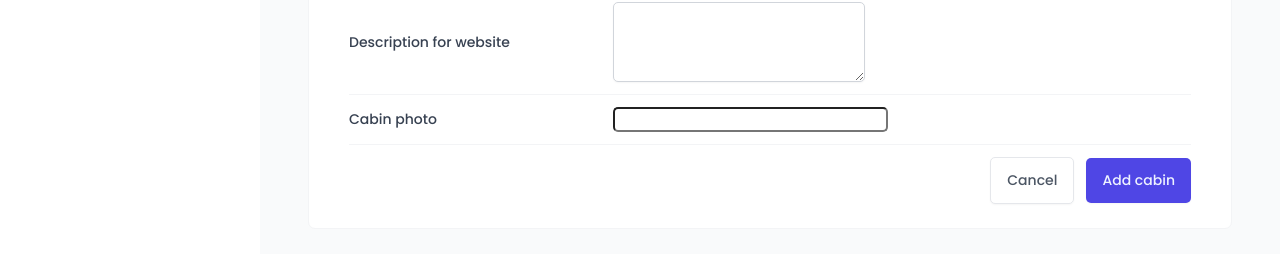
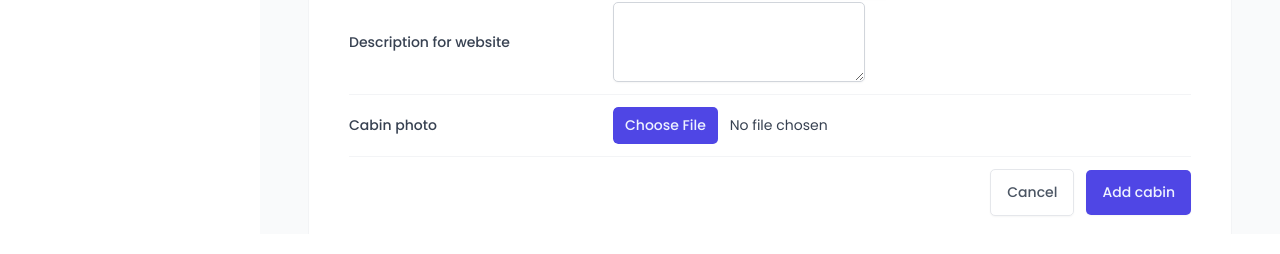
Before and after one commit to Rowlandoka/raynoid-oasis, a React (Vite) app: page /cabins in a window 1280 px wide. Both pictures are taken after a click on the button "Add New Cabin". Shown: the part 566-820 px from the top of the page. Built offline with nearby package versions, Linux system fonts and the light colour scheme; no server answers; the database is empty; a web font is replaced by a local one.

Commit message:
added image upload feature

```diff
--- a/src/features/cabins/CreateCabinForm.jsx
+++ b/src/features/cabins/CreateCabinForm.jsx
@@ -1,5 +1,3 @@
-import styled from 'styled-components';
-
 import Input from '../../ui/Input';
 import Form from '../../ui/Form';
 import Button from '../../ui/Button';
@@ -10,8 +8,10 @@
 import toast from 'react-hot-toast';
 import { useQueryClient } from '@tanstack/react-query';
 import { createCabin } from '../../services/apiCabins';
+import styled from 'styled-components';
+import FormRow from '../../ui/FormRow';
 
-const FormRow = styled.div`
+const FormRow2 = styled.div`
 	display: grid;
 	align-items: center;
 	grid-template-columns: 24rem 1fr 1.2fr;
@@ -48,7 +48,9 @@
 `;
 
 function CreateCabinForm() {
-	const { register, handleSubmit, reset } = useForm();
+	const { register, handleSubmit, reset, getValues, formState } = useForm();
+	const { errors } = formState;
+
 	const queryClient = useQueryClient();
 	const { mutate, isLoading: isCreating } = useMutation({
 		mutationFn: createCabin,
@@ -61,49 +63,94 @@
 	});
 
 	function onSubmit(data) {
-		mutate(data);
+		mutate({ ...data, image: data.image[0] });
+	}
+
+	function onError(errors) {
+		// console.log(errors);
 	}
 
 	return (
-		<Form onSubmit={handleSubmit(onSubmit)}>
-			<FormRow>
-				<Label htmlFor='name'>Cabin name</Label>
-				<Input type='text' id='name' {...register('name')} />
+		<Form onSubmit={handleSubmit(onSubmit, onError)}>
+			<FormRow label='Cabin name' error={errors?.name?.message}>
+				<Input
+					type='text'
+					id='name'
+					disabled={isCreating}
+					{...register('name', {
+						required: 'This field is required',
+					})}
+				/>
 			</FormRow>
 
-			<FormRow>
-				<Label htmlFor='maxCapacity'>Maximum capacity</Label>
-				<Input type='number' id='maxCapacity' {...register('maxCapacity')} />
+			<FormRow label='Maximum capacity' error={errors?.maxCapacity?.message}>
+				<Input
+					type='number'
+					id='maxCapacity'
+					disabled={isCreating}
+					{...register('maxCapacity', {
+						required: 'This field is required',
+						min: {
+							value: 1,
+							message: 'Capacity should be at least 1',
+						},
+					})}
+				/>
 			</FormRow>
 
-			<FormRow>
-				<Label htmlFor='regularPrice'>Regular price</Label>
-				<Input type='number' id='regularPrice' {...register('regularPrice')} />
+			<FormRow label='Regular price' error={errors?.regularPrice?.message}>
+				<Input
+					type='number'
+					id='regularPrice'
+					disabled={isCreating}
+					{...register('regularPrice', {
+						required: 'This field is required',
+						min: {
+							value: 1,
+							message: 'Price should be at least 1',
+						},
+					})}
+				/>
 			</FormRow>
 
-			<FormRow>
-				<Label htmlFor='discount'>Discount</Label>
+			<FormRow label='Discount' error={errors?.discount?.message}>
 				<Input
 					type='number'
 					id='discount'
+					disabled={isCreating}
 					defaultValue={0}
-					{...register('discount')}
+					{...register('discount', {
+						required: 'This field is required',
+						validate: (value) =>
+							value <= getValues().regularPrice ||
+							'Discount should be  less than regaular price.',
+					})}
 				/>
 			</FormRow>
 
-			<FormRow>
-				<Label htmlFor='description'>Description for website</Label>
+			<FormRow
+				label='Description for website'
+				error={errors?.description?.message}
+			>
 				<Textarea
 					type='number'
 					id='description'
+					disabled={isCreating}
 					defaultValue=''
-					{...register('description')}
+					{...register('description', {
+						required: 'This field is required',
+					})}
 				/>
 			</FormRow>
 
-			<FormRow>
-				<Label htmlFor='image'>Cabin photo</Label>
-				<FileInput id='image' accept='image/*' />
+			<FormRow label='Cabin photo'>
+				<FileInput
+					id='image'
+					accept='image/*'
+					{...register('image', {
+						required: 'This field is required',
+					})}
+				/>
 			</FormRow>
 
 			<FormRow>
--- a/src/services/apiCabins.js
+++ b/src/services/apiCabins.js
@@ -1,5 +1,6 @@
-import supabase from './supabase';
+import supabase, { supabaseUrl } from './supabase';
 
+//Get all cabins
 export async function getCabins() {
 	const { data, error } = await supabase.from('cabins').select('*');
 
@@ -11,18 +12,38 @@
 	return data;
 }
 
+//Create a new cabin
 export async function createCabin(newCabin) {
+	const imageName = `${Math.random()}-${newCabin.image.name}`.replace('/', '');
+	const imagePath = `${supabaseUrl}/storage/v1/object/public/cabin-images/${imageName}`;
+	//1. Create a new cabin
 	const { data, error } = await supabase
 		.from('cabins')
-		.insert([newCabin])
+		.insert([{ ...newCabin, image: imagePath }])
 		.select();
 
 	if (error) {
 		console.error(error);
 		throw new Error('Cabins could not be created');
 	}
+
+	//2. Upload the image
+	const { error: storageError } = await supabase.storage
+		.from('cabin-images')
+		.upload(imageName, newCabin.image);
+
+	// 3. Delete the cabin if there was an error uploading the image
+	if (storageError) {
+		await supabase.from('cabins').delete().eq('id', data.id);
+		console.error(storageError);
+		throw new Error(
+			'Cabin image could not be uploaded and the cabin was not created'
+		);
+	}
+	return data;
 }
 
+//Delete a cab
 export async function deleteCabin(id) {
 	const { data, error } = await supabase.from('cabins').delete().eq('id', id);
 	if (error) {
--- a/src/services/supabase.js
+++ b/src/services/supabase.js
@@ -1,5 +1,5 @@
 import { createClient } from '@supabase/supabase-js';
-const supabaseUrl = 'https://hlgpuhedqbejhkvzijhl.supabase.co';
+export const supabaseUrl = 'https://hlgpuhedqbejhkvzijhl.supabase.co';
 const supabaseKey =
 	'eyJhbGciOiJIUzI1NiIsInR5cCI6IkpXVCJ9.eyJpc3MiOiJzdXBhYmFzZSIsInJlZiI6ImhsZ3B1aGVkcWJlamhrdnppamhsIiwicm9sZSI6ImFub24iLCJpYXQiOjE3MDU4MTA3NTAsImV4cCI6MjAyMTM4Njc1MH0.7CslTadWXZjsgdn5I4tSiH3GeZoPp56qi-7BjEwHCt0';
 const supabase = createClient(supabaseUrl, supabaseKey);
--- a/src/ui/AppLayout.jsx
+++ b/src/ui/AppLayout.jsx
@@ -6,6 +6,7 @@
 const Main = styled.main`
 	background-color: var(--color-grey-50);
 	padding: 4rem 4.8rem 6.4rem;
+	overflow: scroll;
 `;
 
 const StyledAppLayout = styled.div`
--- a/src/ui/FileInput.jsx
+++ b/src/ui/FileInput.jsx
@@ -1,6 +1,6 @@
-import styled from "styled-components";
+import styled from 'styled-components';
 
-const FileInput = styled.input`
+const FileInput = styled.input.attrs({ type: 'file' })`
 	font-size: 1.4rem;
 	border-radius: var(--border-radius-sm);
 
--- /dev/null
+++ b/src/ui/FormRow.jsx
@@ -0,0 +1,50 @@
+import React from 'react';
+import styled from 'styled-components';
+
+const StyledFormRow = styled.div`
+	display: grid;
+	align-items: center;
+	grid-template-columns: 24rem 1fr 1.2fr;
+	gap: 2.4rem;
+
+	padding: 1.2rem 0;
+
+	&:first-child {
+		padding-top: 0;
+	}
+
+	&:last-child {
+		padding-bottom: 0;
+	}
+
+	&:not(:last-child) {
+		border-bottom: 1px solid var(--color-grey-100);
+	}
+
+	&:has(button) {
+		display: flex;
+		justify-content: flex-end;
+		gap: 1.2rem;
+	}
+`;
+
+const Label = styled.label`
+	font-weight: 500;
+`;
+
+const Error = styled.span`
+	font-size: 1.4rem;
+	color: var(--color-red-700);
+`;
+
+const FormRow = ({ label, error, children }) => {
+	return (
+		<StyledFormRow>
+			{label && <Label htmlFor={children.props.id}>{label}</Label>}
+			{children}
+			{error && <Error>{error}</Error>}
+		</StyledFormRow>
+	);
+};
+
+export default FormRow;
--- a/src/ui/Input.jsx
+++ b/src/ui/Input.jsx
@@ -1,10 +1,10 @@
 import styled from 'styled-components';
 
 const Input = styled.input`
-	border: var(--color-grey-100);
+	border: var(--color-blue-100);
 	background-color: var(--color-grey-0);
 	border-radius: var(--border-radius-sm);
-	box-shadow: var(--shadow-sm);
+	box-shadow: var(--shadow-md);
 	padding: 0.8rem 1.2rem;
 `;
 
```
Lines whose indentation alone changed are shown as unchanged.
